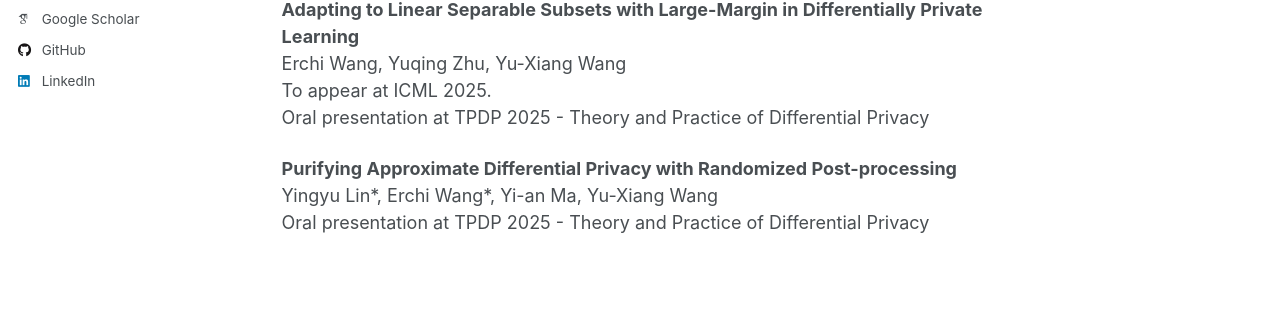
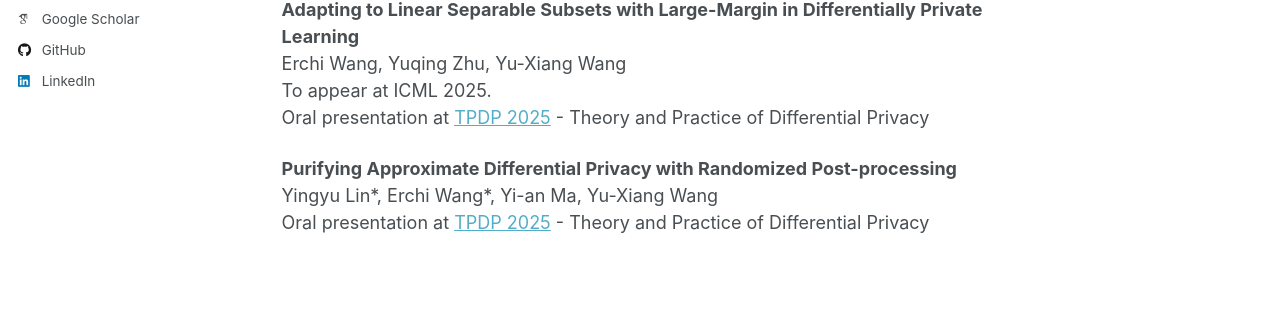
Before and after one commit to erchiw/erchiw.github.io, a Jekyll site: the page built from _pages/about.md, in a window 1280 px wide and 1372 px high. Shown: the part 425-736 px from the top of the window. Built offline with Jekyll 4.4.1, drawn with Linux system fonts in a browser that asks for light colours; some web fonts are replaced; some of the changed lines change nothing that is shown.

Commit message:
add links

```diff
--- a/_pages/about.md
+++ b/_pages/about.md
@@ -21,11 +21,11 @@ Selected Papers <small><span style="color:#888888">(\* denotes equal contributio
 **Adapting to Linear Separable Subsets with Large-Margin in Differentially Private Learning**
 <br> Erchi Wang, Yuqing Zhu, Yu-Xiang Wang
 <br> To appear at ICML 2025.
-<br> Oral presentation at TPDP 2025 - Theory and Practice of Differential Privacy
+<br> Oral presentation at [TPDP 2025](https://tpdp.journalprivacyconfidentiality.org/2025/) - Theory and Practice of Differential Privacy
 
 **Purifying Approximate Differential Privacy with Randomized Post-processing**
 <br> Yingyu Lin\*, Erchi Wang\*, Yi-an Ma, Yu-Xiang Wang
-<br> Oral presentation at TPDP 2025 - Theory and Practice of Differential Privacy
+<br> Oral presentation at [TPDP 2025](https://tpdp.journalprivacyconfidentiality.org/2025/) - Theory and Practice of Differential Privacy
 
 <br />
 
```
